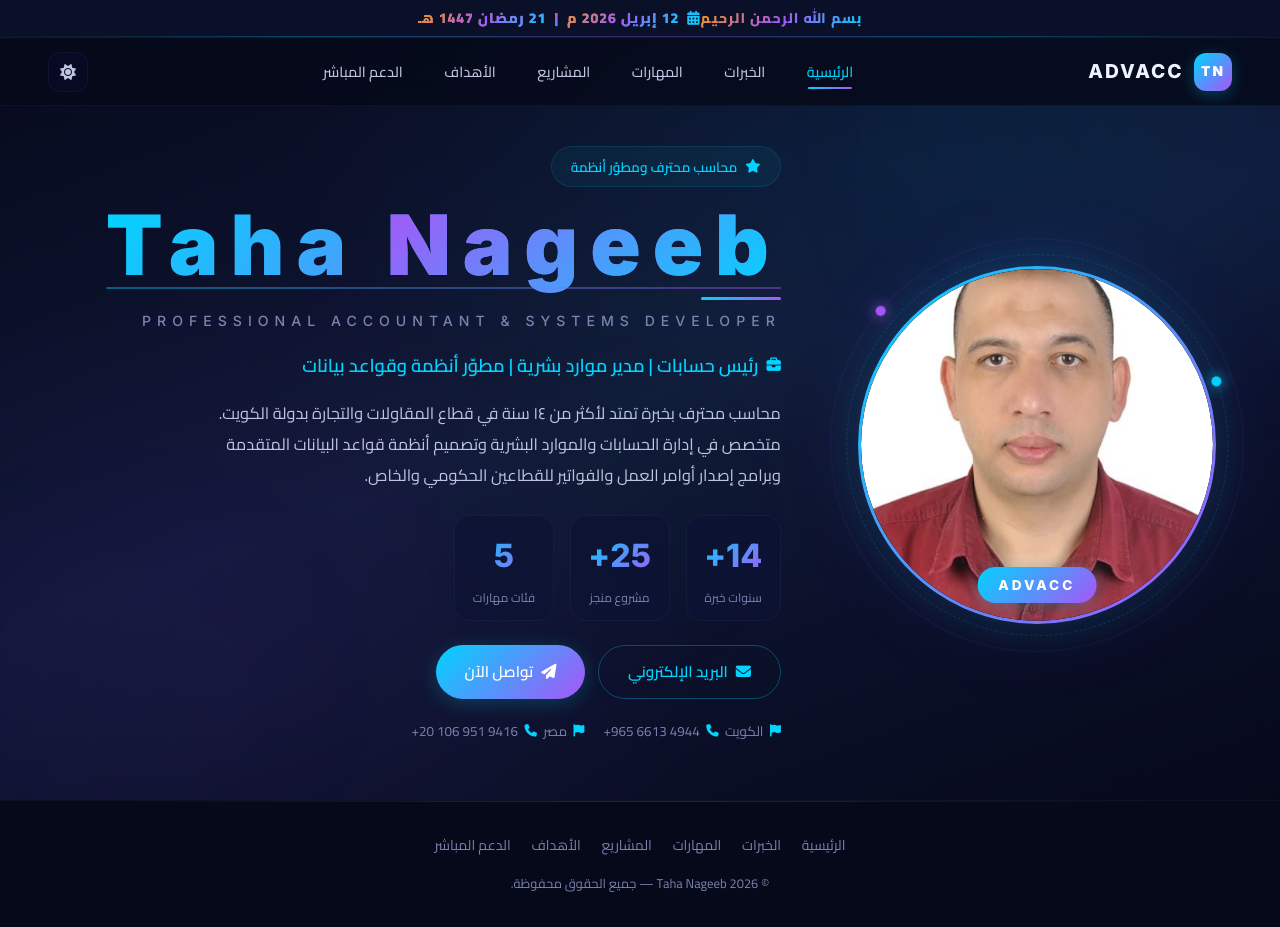
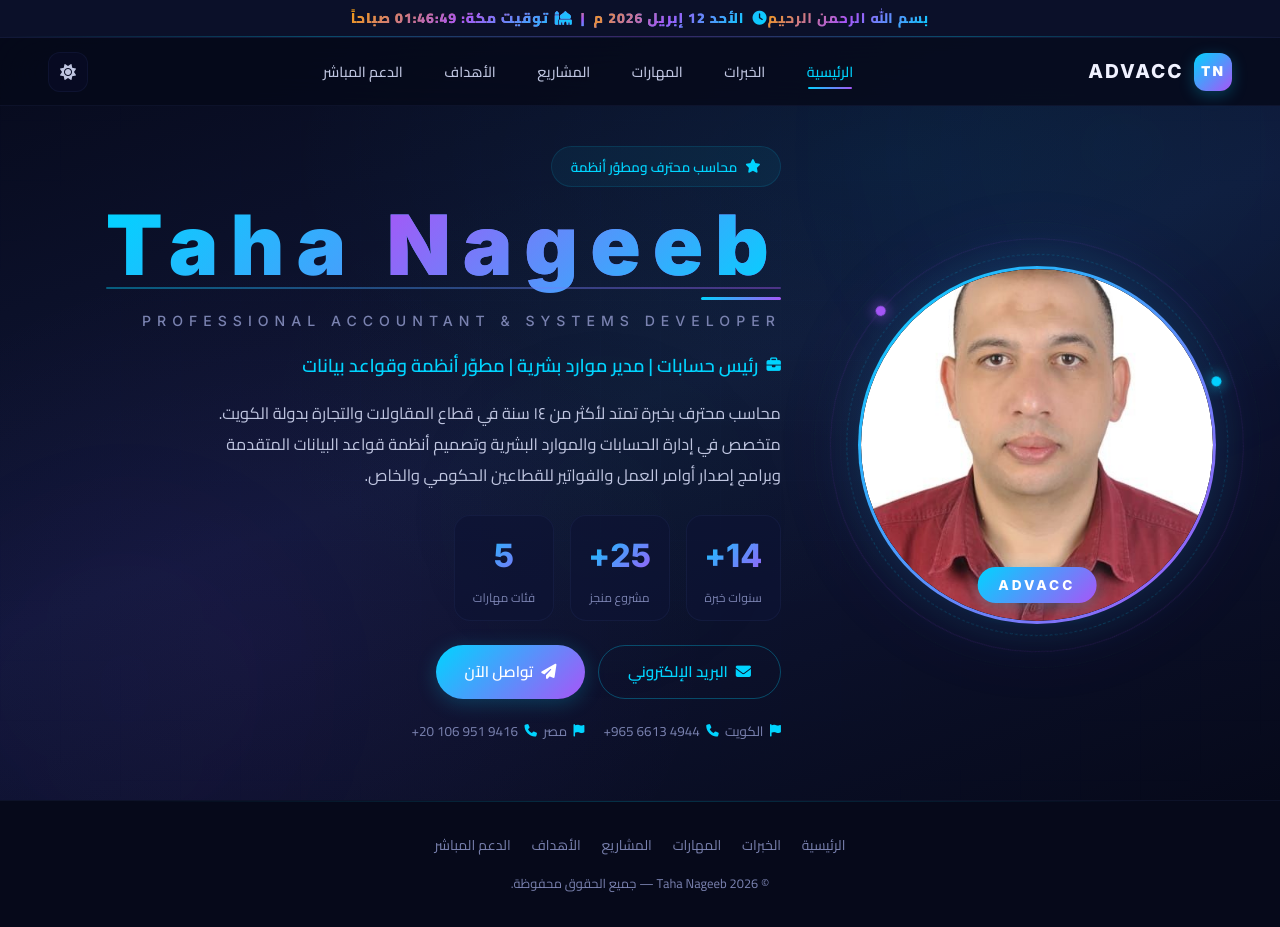
Before and after one commit to MahmoudNageeb/portfolio, a Next.js app: page / in a window 1280 px wide. Built offline with nearby package versions, Linux system fonts and the light colour scheme.

Commit message:
Update layout.tsx

```diff
--- a/app/layout.tsx
+++ b/app/layout.tsx
@@ -13,78 +13,41 @@ const NAV = [
   { href: "/contact", label: "الدعم المباشر", icon: "fas fa-paper-plane" },
 ];
 
-// Accurate Hijri date calculation using Umm al-Qura calendar approximation
-function getHijriDate() {
-  const date = new Date();
+// Function to get Makkah time (UTC+3)
+function getMakkahTime() {
+  const now = new Date();
+  // Makkah is UTC+3 (Arabia Standard Time)
+  const makkahTime = new Date(now.getTime() + (3 * 60 * 60 * 1000));
 
-  // Hijri months names
-  const hijriMonths = [
-    "محرم", "صفر", "ربيع الأول", "ربيع الثاني",
-    "جمادى الأولى", "جمادى الثانية", "رجب", "شعبان",
-    "رمضان", "شوال", "ذو القعدة", "ذو الحجة"
-  ];
+  const hours = makkahTime.getUTCHours();
+  const minutes = makkahTime.getUTCMinutes();
+  const seconds = makkahTime.getUTCSeconds();
 
-  // Known reference: 1 Muharram 1446 AH = July 7, 2024 (approximate)
-  // Using a more accurate calculation based on known astronomical data
-  const gregorianDate = new Date(date);
-  const year = gregorianDate.getFullYear();
-  const month = gregorianDate.getMonth();
-  const day = gregorianDate.getDate();
+  // Format hours in 12-hour format with AM/PM
+  const period = hours >= 12 ? "مساءً" : "صباحاً";
+  let displayHours = hours % 12;
+  displayHours = displayHours === 0 ? 12 : displayHours;
 
-  // Calculate Julian Day Number
-  const a = Math.floor((14 - month) / 12);
-  const y = year + 4800 - a;
-  const m = month + 12 * a - 3;
-  let jd = day + Math.floor((153 * m + 2) / 5) + 365 * y + Math.floor(y / 4) - Math.floor(y / 100) + Math.floor(y / 400) - 32045;
-
-  // Convert Julian Day to Hijri
-  const hijriEpoch = 1948439.5; // Julian Day of 1 Muharram 1 AH (July 16, 622 CE)
-  const daysSinceEpoch = jd - hijriEpoch;
-
-  // Hijri year calculation (354.367 days per year)
-  let hijriYear = Math.floor(daysSinceEpoch / 354.367);
-  let remainingDays = daysSinceEpoch - (hijriYear * 354.367);
-
-  // Adjust for month lengths (alternating 29 and 30 days)
-  let hijriMonth = 0;
-  let monthDays = 0;
-
-  for (let i = 0; i < 12; i++) {
-    monthDays = (i % 2 === 0) ? 30 : 29;
-    if (remainingDays <= monthDays) {
-      hijriMonth = i;
-      break;
-    }
-    remainingDays -= monthDays;
-  }
-
-  // Special adjustment for Dhul Hijjah (12th month) - sometimes 30 days
-  if (hijriMonth === 11 && remainingDays > 29) {
-    remainingDays = 30;
-  }
-
-  // Fix for when the loop doesn't break (shouldn't happen normally)
-  if (hijriMonth === 0 && remainingDays > 30) {
-    hijriMonth = 11;
-    remainingDays = 30;
-  }
-
-  const hijriDay = Math.floor(remainingDays);
+  const formattedHours = displayHours.toString().padStart(2, '0');
+  const formattedMinutes = minutes.toString().padStart(2, '0');
+  const formattedSeconds = seconds.toString().padStart(2, '0');
 
   return {
-    day: hijriDay,
-    month: hijriMonths[hijriMonth],
-    year: hijriYear + 1,
+    time: `${formattedHours}:${formattedMinutes}:${formattedSeconds}`,
+    period: period,
+    fullTime: `${formattedHours}:${formattedMinutes}:${formattedSeconds} ${period}`
   };
 }
 
 function formatGregorianDate() {
   const date = new Date();
   const gregorianMonths = ["يناير", "فبراير", "مارس", "إبريل", "مايو", "يونيو", "يوليو", "أغسطس", "سبتمبر", "أكتوبر", "نوفمبر", "ديسمبر"];
+  const weekDays = ["الأحد", "الإثنين", "الثلاثاء", "الأربعاء", "الخميس", "الجمعة", "السبت"];
   const day = date.getDate();
   const month = gregorianMonths[date.getMonth()];
   const year = date.getFullYear();
-  return `${day} ${month} ${year} م`;
+  const weekDay = weekDays[date.getDay()];
+  return `${weekDay} ${day} ${month} ${year} م`;
 }
 
 function Navbar() {
@@ -93,7 +56,7 @@ function Navbar() {
   const [open, setOpen] = useState(false);
   const [theme, setTheme] = useState<"dark" | "light">("dark");
   const [gregorianDate, setGregorianDate] = useState("");
-  const [hijriDate, setHijriDate] = useState("");
+  const [makkahTime, setMakkahTime] = useState("");
 
   useEffect(() => {
     const s = localStorage.getItem("theme") as "dark" | "light" | null;
@@ -119,26 +82,20 @@ function Navbar() {
     return () => { document.body.style.overflow = ""; };
   }, [open]);
 
-  // Update dates on component mount and every day
+  // Update dates and time on component mount and every second
   useEffect(() => {
-    const updateDates = () => {
+    const updateDateTime = () => {
       setGregorianDate(formatGregorianDate());
-      const hijri = getHijriDate();
-      setHijriDate(`${hijri.day} ${hijri.month} ${hijri.year} هـ`);
+      const makkah = getMakkahTime();
+      setMakkahTime(makkah.fullTime);
     };
 
-    updateDates();
+    updateDateTime();
 
-    // Update at midnight
-    const now = new Date();
-    const msUntilMidnight = new Date(now.getFullYear(), now.getMonth(), now.getDate() + 1).getTime() - now.getTime();
-    const timeoutId = setTimeout(() => {
-      updateDates();
-      // Then update every 24 hours
-      setInterval(updateDates, 86400000);
-    }, msUntilMidnight);
+    // Update time every second
+    const intervalId = setInterval(updateDateTime, 1000);
 
-    return () => clearTimeout(timeoutId);
+    return () => clearInterval(intervalId);
   }, []);
 
   const toggle = useCallback(() => {
@@ -155,10 +112,15 @@ function Navbar() {
       <div className="topbar">
         <span>بسم الله الرحمن الرحيم</span>
         <span className="topbar-dates">
-          <i className="fas fa-calendar-alt" style={{ marginLeft: "8px" }} />
+          <i className="fas fa-clock" style={{ marginLeft: "8px" }} />
           {gregorianDate && <span>{gregorianDate}</span>}
-          {gregorianDate && hijriDate && <span style={{ margin: "0 8px" }}>|</span>}
-          {hijriDate && <span>{hijriDate}</span>}
+          {gregorianDate && makkahTime && <span style={{ margin: "0 8px" }}>|</span>}
+          {makkahTime && (
+            <span>
+              <i className="fas fa-mosque" style={{ marginLeft: "6px", fontSize: "0.85rem" }} />
+              توقيت مكة: {makkahTime}
+            </span>
+          )}
         </span>
       </div>
 
```
